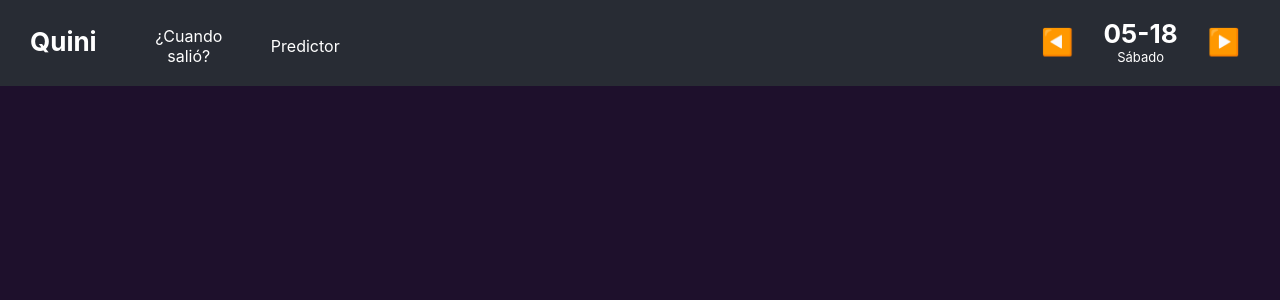
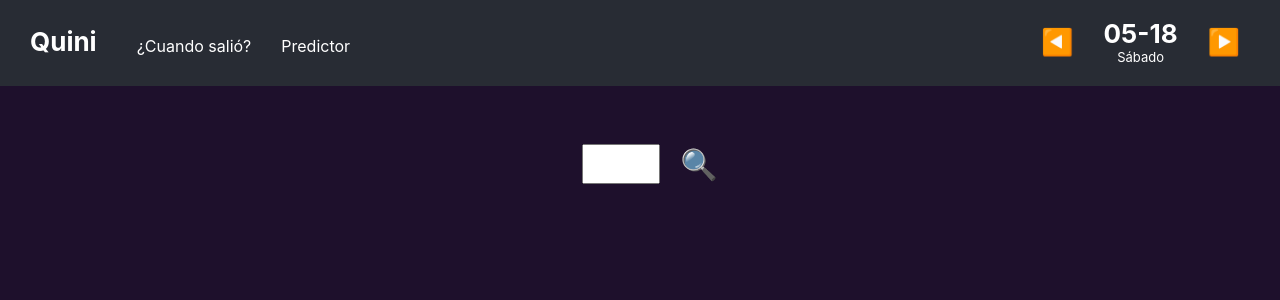
Before and after one commit to sergiocld99/quini-app, a React (Create React App) app: page /buscador in a window 1280 px wide. Shown: the top 300 px of the page. Built offline with nearby package versions, Linux system fonts and the light colour scheme.

Commit message:
Search query results

```diff
--- a/src/App.css
+++ b/src/App.css
@@ -6,6 +6,14 @@
 .no-link {
   color: inherit;
   text-decoration: inherit;
+}
+
+.p-link {
+  user-select: none;
+}
+
+.p-link:hover {
+  cursor: pointer;
 }
 
 .App-header {
@@ -17,11 +25,6 @@
   justify-content: start;
   font-size: calc(10px + 2vmin);
   padding-inline: 30px;
-  user-select: none;
-}
-
-.App-header .home-btn:hover {
-  cursor: pointer;
 }
 
 .App-header nav {
@@ -35,10 +38,7 @@
 
 .App-header nav p {
   font-size: 2vmin;
-}
-
-.App-header nav p:hover {
-  cursor: pointer;
+  width: max-content;
 }
 
 .App-header .current-date {
@@ -50,10 +50,6 @@
 
 .App-header .current-date * {
   margin-inline: 10px;
-}
-
-.App-header .current-date .date-nav-btn:hover {
-  cursor: pointer;
 }
 
 .App-header .current-date .date-text {
@@ -115,3 +111,61 @@ ul {
 .quini-container td:last-of-type {
   border-radius: 0 0 10px 0;
 }
+
+.Search-query {
+  margin: 30px;
+  display: flex;
+  align-items: center;
+  justify-content: center;
+}
+
+.Search-query input {
+  width: 70px;
+  font-size: 30px;
+  text-align: center;
+  margin-inline: 20px;
+}
+
+.Search-query .search-btn {
+  font-size: 30px;
+}
+
+.Search-results {
+  display: inline-grid;
+  width: 90%;
+  grid-template-columns: repeat(3, 1fr);
+}
+
+.Search-results b {
+  font-size: 30px;
+}
+
+.res-container {
+  background-color: rgb(42, 42, 87);
+  border: solid blue 2px;
+  width: max-content;
+  border-radius: 10px;
+  margin-block: 30px;
+  display: flex;
+  flex-direction: row;
+  align-items: center;
+  padding-inline: 20px;
+  gap: 30px;
+}
+
+.res-container-cabeza {
+  background-color: rgb(87, 42, 42);
+  border: solid red 2px;
+  width: max-content;
+  border-radius: 10px;
+  margin-block: 30px;
+  display: flex;
+  flex-direction: row;
+  align-items: center;
+  padding-inline: 20px;
+  gap: 30px;
+}
+
+.res-container p {
+  text-align: start;
+}
--- a/src/App.tsx
+++ b/src/App.tsx
@@ -4,6 +4,7 @@ import DatePage from "./pages/DatePage";
 import { store } from "./redux/Store";
 import { goToNextDay, goToPreviousDay } from "./redux/Actions";
 import { useState } from "react";
+import SearchPage from "./pages/SearchPage";
 
 function App() {
   const [date, setDate] = useState(store.getState().fecha);
@@ -32,7 +33,7 @@ function App() {
           </nav>
           <div className="current-date">
             <p
-              className="date-nav-btn"
+              className="date-nav-btn p-link"
               onClick={(e) => store.dispatch(goToPreviousDay())}
             >
               ◀️
@@ -42,7 +43,7 @@ function App() {
               <p className="day-of-week">{date.split(" ")[0]}</p>
             </p>
             <p
-              className="date-nav-btn"
+              className="date-nav-btn p-link"
               onClick={(e) => store.dispatch(goToNextDay())}
             >
               ▶️
@@ -51,6 +52,7 @@ function App() {
         </header>
         <Routes>
           <Route path="/" element={<DatePage />}></Route>
+          <Route path="/buscador" element={<SearchPage/>}></Route>
         </Routes>
       </div>
     </BrowserRouter>
--- a/src/components/TablaQuiniela.tsx
+++ b/src/components/TablaQuiniela.tsx
@@ -1,16 +1,6 @@
 import Quiniela from "../models/Quiniela";
 import { nombres } from "../models/NombresTurno";
-
-const formatNumber = (num: number, minDecimals = 4) => {
-  let digits = num.toString();
-  const zerosToAdd = minDecimals - digits.length;
-
-  for (let i = 0; i < zerosToAdd; i++) {
-    digits = "0" + digits;
-  }
-
-  return digits;
-};
+import { formatNumber } from "../utils/Utils";
 
 const TablaQuiniela = (quini: Quiniela) => {
   return (
--- /dev/null
+++ b/src/pages/SearchPage.tsx
@@ -0,0 +1,42 @@
+import { useState } from "react"
+import { formatNumber } from "../utils/Utils"
+
+type SearchResponse = {
+    day: string,
+    sorteo: string,
+    numero: number,
+    pos: number
+}[]
+
+const SearchPage = () => {
+    const [query, setQuery] = useState("")
+    const [results, setResults] = useState<SearchResponse>([])
+
+    return (
+        <main>
+            <div className="Search-query">
+            <input type="number" value={query} min={0} max={99} onChange={e => setQuery(e.target.value.slice(0,2))} />
+            <p className="search-btn p-link" onClick={e => {
+                if (query.length){
+                    setResults([])
+
+                    fetch(`http://127.0.0.1:2100/search/${query}`)
+                        .then(res => res.json() as Promise<SearchResponse>)
+                        .then(res => setResults(res))
+                }
+            }}>🔍</p> </div>
+
+            <ul className="Search-results">
+                { results.map(r => (<div className={r.pos === 1 ? "res-container-cabeza" : "res-container"}>
+                    <b>{formatNumber(r.numero)}</b>
+                    <div className="result-info">
+                        <p>{r.sorteo}</p>
+                        <p>Día {r.day}, posición #{r.pos}</p>
+                    </div>
+                </div>)) }
+            </ul>
+        </main>
+    )
+}
+
+export default SearchPage
--- /dev/null
+++ b/src/utils/Utils.ts
@@ -0,0 +1,10 @@
+export const formatNumber = (num: number, minDecimals = 4) => {
+    let digits = num.toString();
+    const zerosToAdd = minDecimals - digits.length;
+
+    for (let i = 0; i < zerosToAdd; i++) {
+        digits = "0" + digits;
+    }
+
+    return digits;
+};
```
